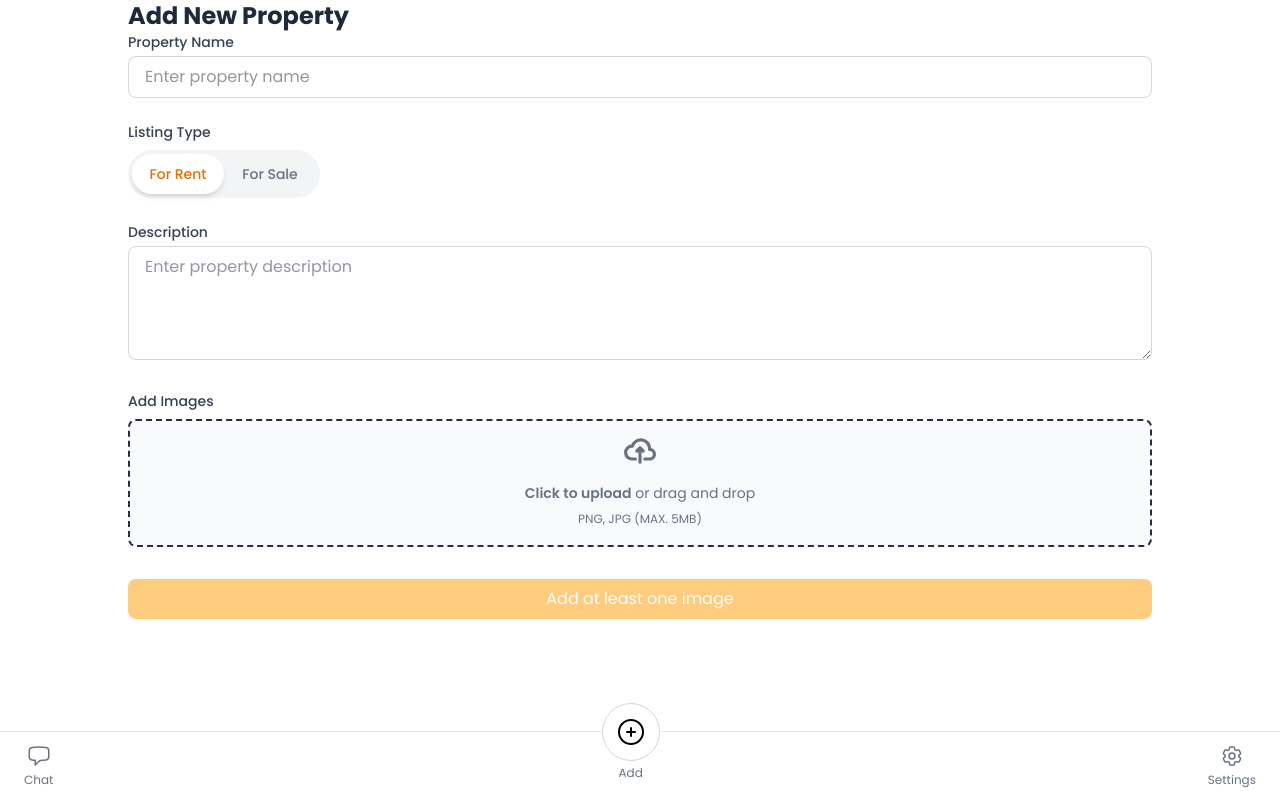
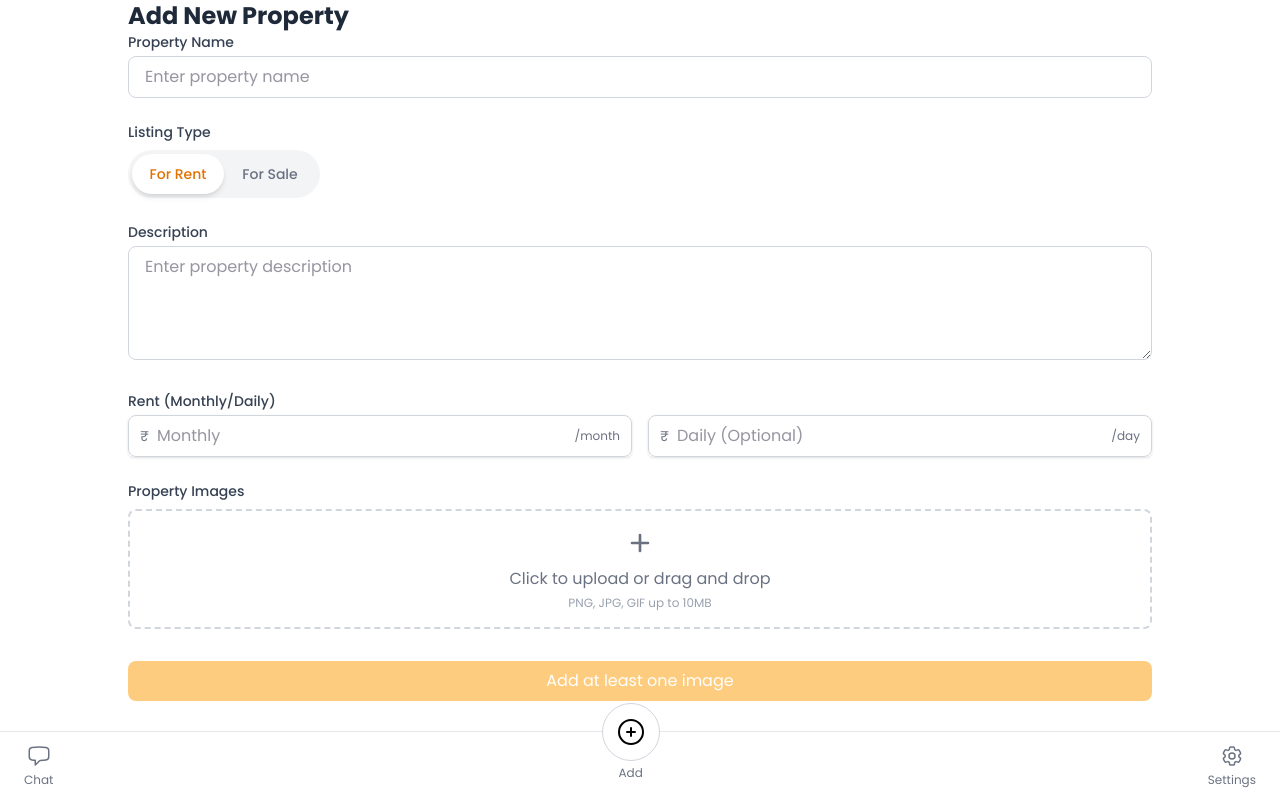
Before and after one commit to Hiran2006/gred, a Next.js app: page /add in a window 1280 px wide. Built offline with nearby package versions, Linux system fonts and the light colour scheme.

Commit message:
added a extra option for rend monthly and daily

```diff
--- a/app/add/page.tsx
+++ b/app/add/page.tsx
@@ -11,6 +11,8 @@ export default function AddProperty() {
     name: "",
     description: "",
     listingType: "rent", // 'rent' or 'sell'
+    price: "",
+    pricePerDay: "",
     images: [] as string[],
   });
   const fileInputRef = useRef<HTMLInputElement>(null);
@@ -25,8 +27,7 @@ export default function AddProperty() {
     }));
   };
 
-  const handleImageChange = (e: ChangeEvent<HTMLInputElement>) => {
-    const files = e.target.files;
+  const handleImageChange = (files: FileList | null) => {
     if (!files) return;
 
     const newImages = Array.from(files).map((file) => {
@@ -37,6 +38,27 @@ export default function AddProperty() {
       ...prev,
       images: [...prev.images, ...newImages],
     }));
+  };
+
+  const handleFileInputChange = (e: ChangeEvent<HTMLInputElement>) => {
+    handleImageChange(e.target.files);
+    if (e.target) {
+      e.target.value = ""; // Reset input to allow selecting the same file again
+    }
+  };
+
+  const handleDragOver = (e: React.DragEvent<HTMLDivElement>) => {
+    e.preventDefault();
+    e.stopPropagation();
+  };
+
+  const handleDrop = (e: React.DragEvent<HTMLDivElement>) => {
+    e.preventDefault();
+    e.stopPropagation();
+
+    if (e.dataTransfer.files && e.dataTransfer.files.length > 0) {
+      handleImageChange(e.dataTransfer.files);
+    }
   };
 
   const removeImage = (index: number) => {
@@ -140,46 +162,105 @@ export default function AddProperty() {
           </div>
 
           <div>
+            <label className="block text-sm font-medium text-gray-700 mb-1">
+              {formData.listingType === "rent"
+                ? "Rent (Monthly/Daily)"
+                : "Selling Price"}
+            </label>
+            {formData.listingType === "rent" ? (
+              <div className="grid grid-cols-2 gap-4">
+                <div className="relative rounded-md shadow-sm">
+                  <div className="absolute inset-y-0 left-0 pl-3 flex items-center pointer-events-none">
+                    <span className="text-gray-500 sm:text-sm">₹</span>
+                  </div>
+                  <input
+                    type="number"
+                    name="price"
+                    value={formData.price}
+                    onChange={handleChange}
+                    className="w-full pl-7 pr-12 py-2 border border-gray-300 rounded-lg focus:ring-2 focus:ring-amber-500 focus:border-transparent"
+                    placeholder="Monthly"
+                    required
+                    min="0"
+                  />
+                  <div className="absolute inset-y-0 right-0 pr-3 flex items-center pointer-events-none">
+                    <span className="text-gray-500 text-xs">/month</span>
+                  </div>
+                </div>
+                <div className="relative rounded-md shadow-sm">
+                  <div className="absolute inset-y-0 left-0 pl-3 flex items-center pointer-events-none">
+                    <span className="text-gray-500 sm:text-sm">₹</span>
+                  </div>
+                  <input
+                    type="number"
+                    name="pricePerDay"
+                    value={formData.pricePerDay}
+                    onChange={handleChange}
+                    className="w-full pl-7 pr-12 py-2 border border-gray-300 rounded-lg focus:ring-2 focus:ring-amber-500 focus:border-transparent"
+                    placeholder="Daily (Optional)"
+                    min="0"
+                  />
+                  <div className="absolute inset-y-0 right-0 pr-3 flex items-center pointer-events-none">
+                    <span className="text-gray-500 text-xs">/day</span>
+                  </div>
+                </div>
+              </div>
+            ) : (
+              <div className="relative rounded-md shadow-sm">
+                <div className="absolute inset-y-0 left-0 pl-3 flex items-center pointer-events-none">
+                  <span className="text-gray-500 sm:text-sm">₹</span>
+                </div>
+                <input
+                  type="number"
+                  name="price"
+                  value={formData.price}
+                  onChange={handleChange}
+                  className="w-full pl-7 pr-12 py-2 border border-gray-300 rounded-lg focus:ring-2 focus:ring-amber-500 focus:border-transparent"
+                  placeholder="e.g. 5000000"
+                  required
+                  min="0"
+                />
+              </div>
+            )}
+          </div>
+
+          <div className="mt-4">
             <label className="block text-sm font-medium text-gray-700 mb-2">
-              Add Images
+              Property Images
             </label>
-            <div className="flex items-center justify-center w-full">
-              <label className="flex flex-col items-center justify-center w-full h-32 border-2 border-dashed rounded-lg cursor-pointer bg-gray-50 hover:bg-gray-100">
-                <div className="flex flex-col items-center justify-center pt-5 pb-6">
+            <input
+              type="file"
+              ref={fileInputRef}
+              onChange={handleFileInputChange}
+              className="hidden"
+              accept="image/*"
+              multiple
+            />
+            <div
+              onDragOver={handleDragOver}
+              onDrop={handleDrop}
+              onClick={() => fileInputRef.current?.click()}
+              className="w-full p-4 border-2 border-dashed border-gray-300 rounded-lg flex flex-col items-center justify-center text-gray-500 hover:border-amber-500 hover:text-amber-600 transition-colors cursor-pointer"
+            >
               <svg
-                    className="w-8 h-8 mb-4 text-gray-500"
-                    aria-hidden="true"
+                className="w-8 h-8 mb-2"
+                fill="none"
+                stroke="currentColor"
+                viewBox="0 0 24 24"
                 xmlns="http://www.w3.org/2000/svg"
-                    fill="none"
-                    viewBox="0 0 20 16"
               >
                 <path
-                      stroke="currentColor"
                   strokeLinecap="round"
                   strokeLinejoin="round"
                   strokeWidth="2"
-                      d="M13 13h3a3 3 0 0 0 0-6h-.025A5.56 5.56 0 0 0 16 6.5 5.5 5.5 0 0 0 5.207 5.021C5.137 5.017 5.071 5 5 5a4 4 0 0 0 0 8h2.167M10 15V6m0 0L8 8m2-2 2 2"
+                  d="M12 6v6m0 0v6m0-6h6m-6 0H6"
                 />
               </svg>
-                  <p className="mb-2 text-sm text-gray-500">
-                    <span className="font-semibold">Click to upload</span> or
-                    drag and drop
-                  </p>
-                  <p className="text-xs text-gray-500">PNG, JPG (MAX. 5MB)</p>
+              <span>Click to upload or drag and drop</span>
+              <span className="text-xs text-gray-400 mt-1">
+                PNG, JPG, GIF up to 10MB
+              </span>
             </div>
-                <input
-                  id="dropzone-file"
-                  type="file"
-                  className="hidden"
-                  accept="image/*"
-                  multiple
-                  onChange={handleImageChange}
-                  ref={fileInputRef}
-                />
-              </label>
-            </div>
-
-            {/* Image preview */}
             <ImagePreview images={formData.images} onRemove={removeImage} />
           </div>
 
```
Lines whose indentation alone changed are shown as unchanged.
